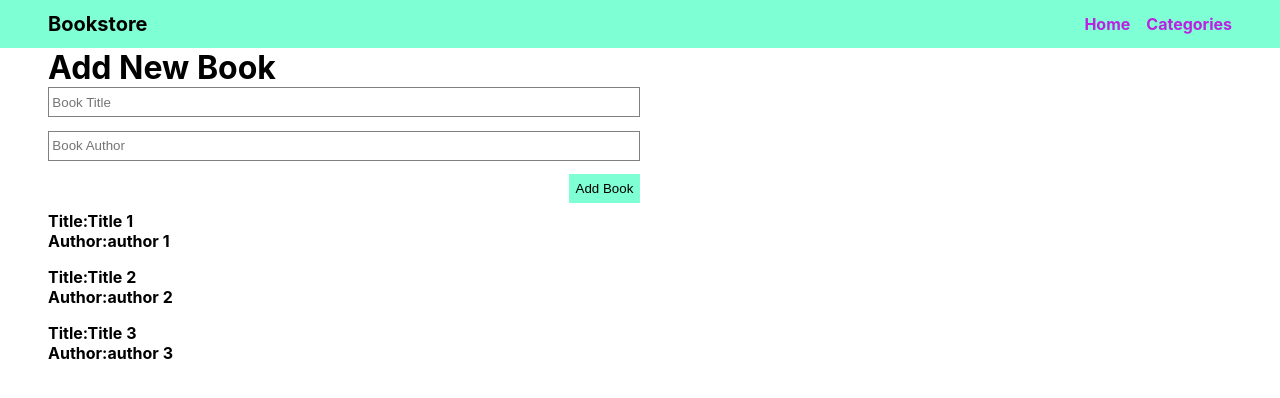
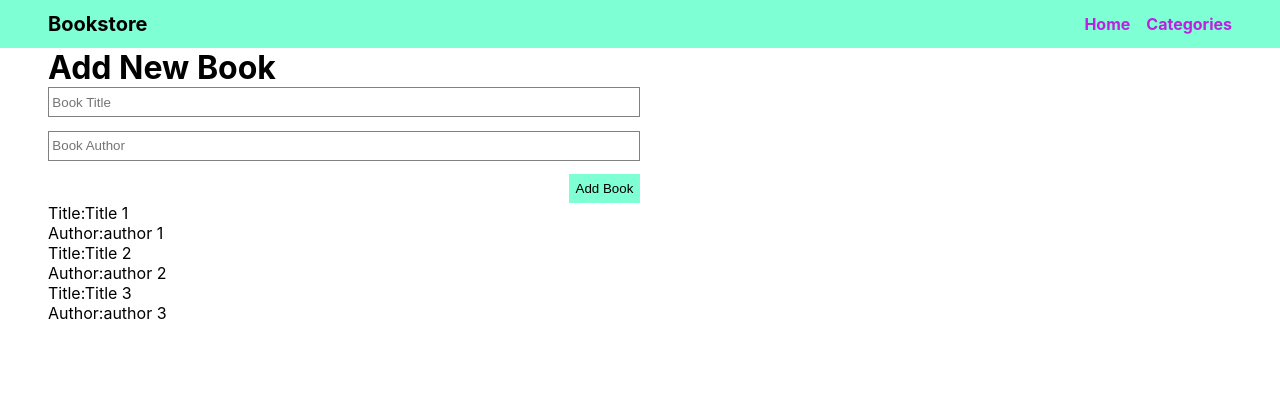
Before and after one commit to MuhammadUsmanAslam/bookstore, a React (Create React App) app: page / in a window 1280 px wide. Shown: the top 398 px of the page. Built offline with nearby package versions, Linux system fonts and the light colour scheme.

Commit message:
Add BookList, Book, and NewBookForm components

```diff
--- a/package.json
+++ b/package.json
@@ -47,6 +47,7 @@
     "eslint-plugin-jsx-a11y": "^6.7.1",
     "eslint-plugin-react": "^7.32.2",
     "eslint-plugin-react-hooks": "^4.6.0",
+    "prop-types": "^15.8.1",
     "stylelint": "^13.13.1",
     "stylelint-config-standard": "^21.0.0",
     "stylelint-csstree-validator": "^1.9.0",
--- /dev/null
+++ b/src/components/Home/BookList/Book.css
@@ -0,0 +1,4 @@
+.book-list-item {
+  font-weight: 700;
+  padding: 0.5em 0;
+}
--- /dev/null
+++ b/src/components/Home/BookList/Book.js
@@ -0,0 +1,26 @@
+// eslint-disable-next-line
+import PropTypes from 'prop-types';
+
+function Book(props) {
+  const { book } = props;
+
+  Book.propTypes = {
+    book: PropTypes.oneOfType([PropTypes.object]).isRequired,
+  };
+
+  return (
+    <li className="book-list-item" key={book.id}>
+      <p>
+        Title:
+        {book.title}
+      </p>
+
+      <p>
+        Author:
+        {book.author}
+      </p>
+    </li>
+  );
+}
+
+export default Book;
--- /dev/null
+++ b/src/components/Home/BookList/BookList.css
@@ -0,0 +1,4 @@
+.book-list {
+  display: flex;
+  flex-direction: column;
+}
--- /dev/null
+++ b/src/components/Home/BookList/BookList.js
@@ -0,0 +1,24 @@
+import './BookList.css';
+// eslint-disable-next-line
+import PropTypes from 'prop-types';
+import Book from './Book';
+
+function BookList(props) {
+  const { books } = props;
+
+  BookList.propTypes = {
+    books: PropTypes.arrayOf.isRequired,
+  };
+
+  return (
+    <ul className="book-list">
+      {
+        books.map((book) => (
+          <Book book={book} key={book.id} />
+        ))
+      }
+    </ul>
+  );
+}
+
+export default BookList;
--- a/src/components/Home/Home.css
+++ b/src/components/Home/Home.css
@@ -2,30 +2,3 @@
   padding: 0 3em;
   color: black;
 }
-
-form {
-  display: flex;
-  flex-direction: column;
-  width: 50%;
-  min-width: 400px;
-}
-
-form > input {
-  margin: 0 0 1em 0;
-  padding: 0.5em 0.25em;
-  outline: none;
-  border: 1px solid gray;
-}
-
-.home__add-book-btn {
-  padding: 0.5em;
-  align-self: flex-end;
-  cursor: pointer;
-  background-color: aquamarine;
-  border: none;
-}
-
-.home__book {
-  font-weight: 700;
-  padding: 0.5em 0;
-}
--- a/src/components/Home/Home.js
+++ b/src/components/Home/Home.js
@@ -1,65 +1,15 @@
 import { useState } from 'react';
 import './Home.css';
+import NewBookForm from './NewBookForm/NewBookForm';
+import BookList from './BookList/BookList';
 
 function Home() {
   const [books, setBooks] = useState([{ title: 'Title 1', author: 'author 1', id: 0 }, { title: 'Title 2', author: 'author 2', id: 1 }, { title: 'Title 3', author: 'author 3', id: 2 }]);
 
-  const [newBook, setNewBook] = useState({ title: '', author: '', id: -1 });
-
   return (
     <div className="home">
-      <form>
-        <h1>Add New Book</h1>
-        <input
-          type="text"
-          placeholder="Book Title"
-          value={newBook.title}
-          onChange={(e) => {
-            setNewBook({ ...newBook, title: e.target.value });
-          }}
-        />
-        <input
-          type="text"
-          placeholder="Book Author"
-          value={newBook.author}
-          onChange={(e) => {
-            setNewBook({ ...newBook, author: e.target.value });
-          }}
-        />
-        <button
-          className="home__add-book-btn"
-          type="submit"
-          onClick={(e) => {
-            e.preventDefault();
-            if (newBook.title && newBook.author) {
-              setNewBook({ ...newBook, id: books.length });
-              setBooks([...books, newBook]);
-              setNewBook({ title: '', author: '', id: 0 });
-            } else {
-              alert('Please Add a book first');
-            }
-          }}
-        >
-          Add Book
-        </button>
-      </form>
-      <ul>
-        {
-          books.map((book) => (
-            <li className="home__book" key={book.id}>
-              <p>
-                Title:
-                {book.title}
-              </p>
-
-              <p>
-                Author:
-                {book.author}
-              </p>
-            </li>
-          ))
-        }
-      </ul>
+      <NewBookForm books={books} setBooks={setBooks} />
+      <BookList books={books} />
     </div>
   );
 }
--- /dev/null
+++ b/src/components/Home/NewBookForm/NewBookForm.css
@@ -0,0 +1,21 @@
+.new-book-form {
+  display: flex;
+  flex-direction: column;
+  width: 50%;
+  min-width: 400px;
+}
+
+.new-book-form > input {
+  margin: 0 0 1em 0;
+  padding: 0.5em 0.25em;
+  outline: none;
+  border: 1px solid gray;
+}
+
+.new-book-form--add-book-btn {
+  padding: 0.5em;
+  align-self: flex-end;
+  cursor: pointer;
+  background-color: aquamarine;
+  border: none;
+}
--- /dev/null
+++ b/src/components/Home/NewBookForm/NewBookForm.js
@@ -0,0 +1,55 @@
+import './NewBookForm.css';
+import { useState } from 'react';
+// eslint-disable-next-line
+import PropTypes from 'prop-types';
+
+function NewBookForm(props) {
+  const { books, setBooks } = props;
+
+  const [newBook, setNewBook] = useState({ title: '', author: '', id: -1 });
+
+  NewBookForm.propTypes = {
+    books: PropTypes.arrayOf.isRequired,
+    setBooks: PropTypes.func.isRequired,
+  };
+
+  return (
+    <form className="new-book-form">
+      <h1>Add New Book</h1>
+      <input
+        type="text"
+        placeholder="Book Title"
+        value={newBook.title}
+        onChange={(e) => {
+          setNewBook({ ...newBook, title: e.target.value });
+        }}
+      />
+      <input
+        type="text"
+        placeholder="Book Author"
+        value={newBook.author}
+        onChange={(e) => {
+          setNewBook({ ...newBook, author: e.target.value });
+        }}
+      />
+      <button
+        className="new-book-form--add-book-btn"
+        type="submit"
+        onClick={(e) => {
+          e.preventDefault();
+          if (newBook.title && newBook.author) {
+            setNewBook({ ...newBook, id: books.length });
+            setBooks([...books, newBook]);
+            setNewBook({ title: '', author: '', id: 0 });
+          } else {
+            alert('Please Add a book first');
+          }
+        }}
+      >
+        Add Book
+      </button>
+    </form>
+  );
+}
+
+export default NewBookForm;
```
Also changed, not shown: 1 other file (tests, documents, lock files or other folders).
